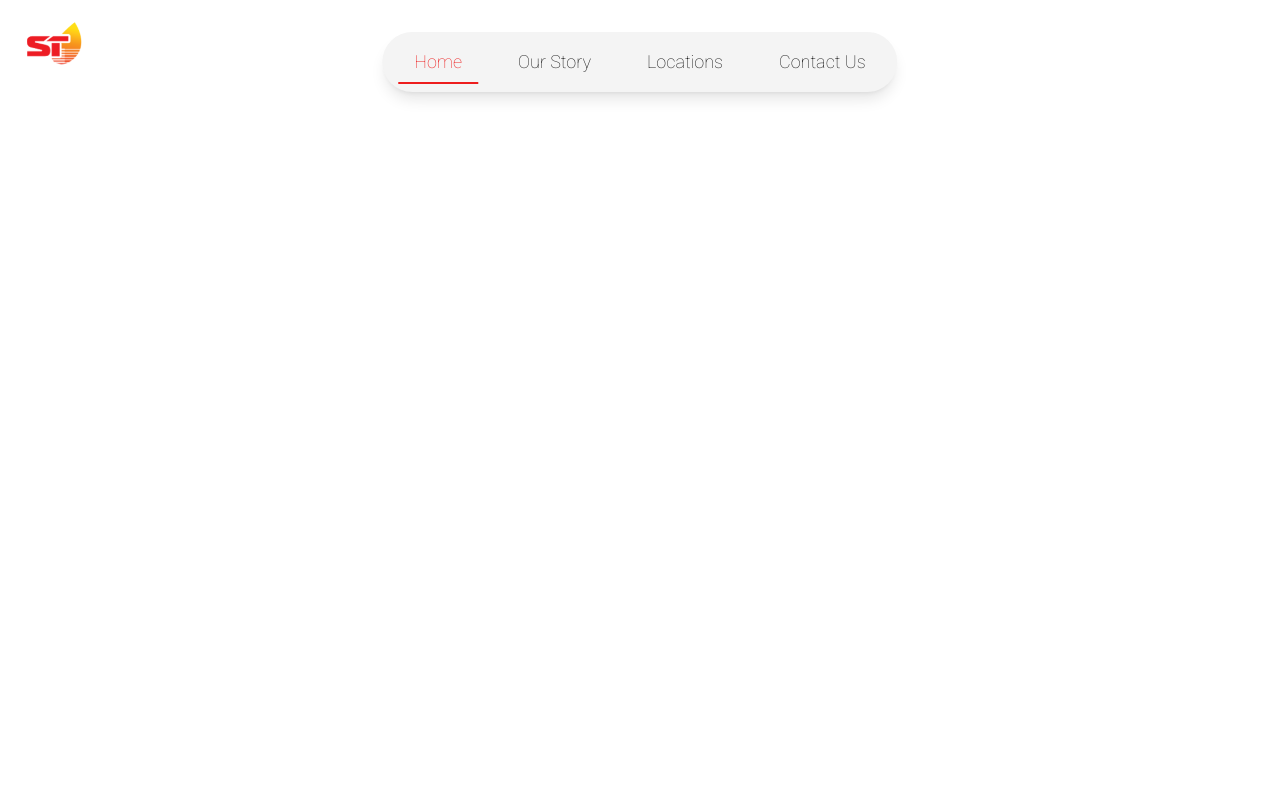
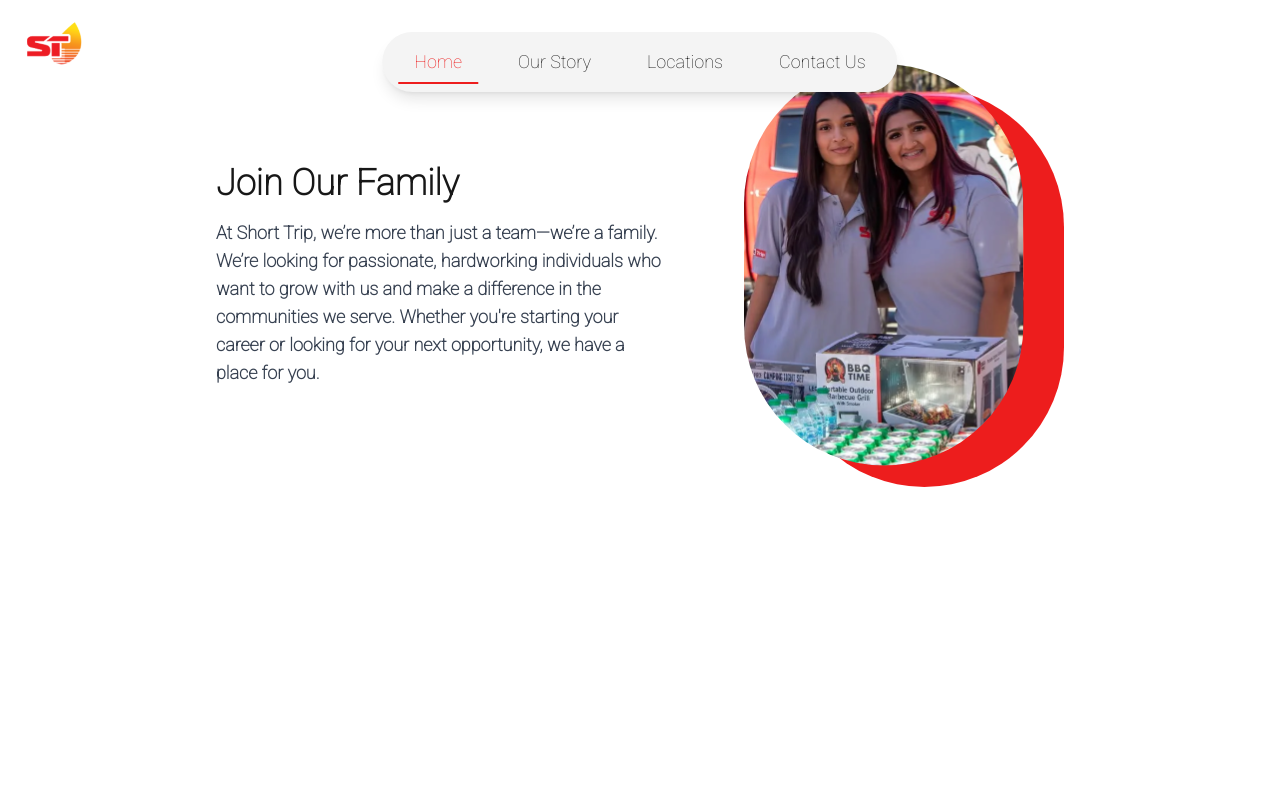
Before and after one commit to aarshrpatel/ShortTrip, a Next.js app in the folder short_trip/: page / in a window 1280 px wide. Shown: the top 800 px of the page. Built offline with nearby package versions, Linux system fonts and the light colour scheme.

Commit message:
Landing Page added one section

```diff
--- a/short_trip/src/app/about/page.tsx
+++ b/short_trip/src/app/about/page.tsx
@@ -1,7 +1,10 @@
+import hero from "@/assets/new-store-grand-opening-ribbon-cutting.jpg";
+import Image from "next/image";
+
 export default function About() {
     return (
-        <div>
-            <button className="flex bg-sky-500 hover:bg-sky-700 mt-100">Test</button>
-        </div>
+        <main className="h-[60vh]">
+
+        </main>
     );
 }
--- a/short_trip/src/app/page.tsx
+++ b/short_trip/src/app/page.tsx
@@ -1,15 +1,28 @@
+import Image from "next/image";
+import career from "@/assets/landing-employees.svg";
+
 export default function Home() {
   return (
     <div className="h-screen">
-       {/* Hero Image */}
+      {/* Hero Image */}
 
-       {/* Food, Hot Drinks, Cold Drinks Promotion */}
+      {/* Food, Hot Drinks, Cold Drinks Promotion */}
 
-       {/* Store Images with Text */}
+      {/* Store Images with Text */}
 
-       {/* Our Story Description */}
+      {/* Our Story Description */}
 
-       {/* Career Description */}
+      {/* Career Description */}
+      <div className="flex flex-row items-center justify-center gap-20 py-16">
+        <div className="max-w-md">
+          <h2 className="text-4xl font-extrabold mb-4">Join Our Family</h2>
+          <p className="text-lg font-bold text-gray-700">At Short Trip, we’re more than just a team—we’re a family. We’re looking for passionate, hardworking individuals who want to grow with us and make a difference in the communities we serve. Whether you're starting your career or looking for your next opportunity, we have a place for you.</p>
+        </div>
+
+        <div className="w-1/4">
+          <Image src={career} alt="Two employees smiling at camera" className="rounded-lg object-cover"/>
+        </div>
+      </div>
     </div>
   );
 }
```
Also changed, not shown: short_trip/src/assets/landing-employees.svg (added), short_trip/src/assets/new-store-grand-opening-ribbon-cutting.jpg (deleted).
